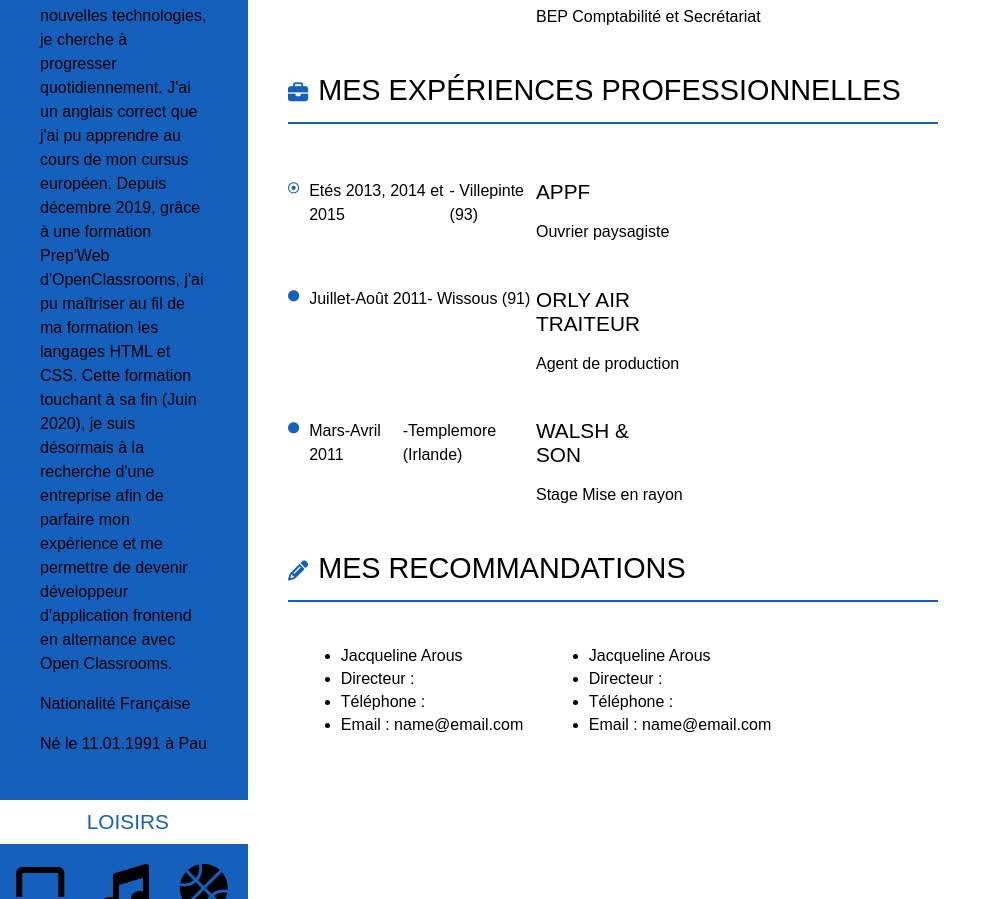
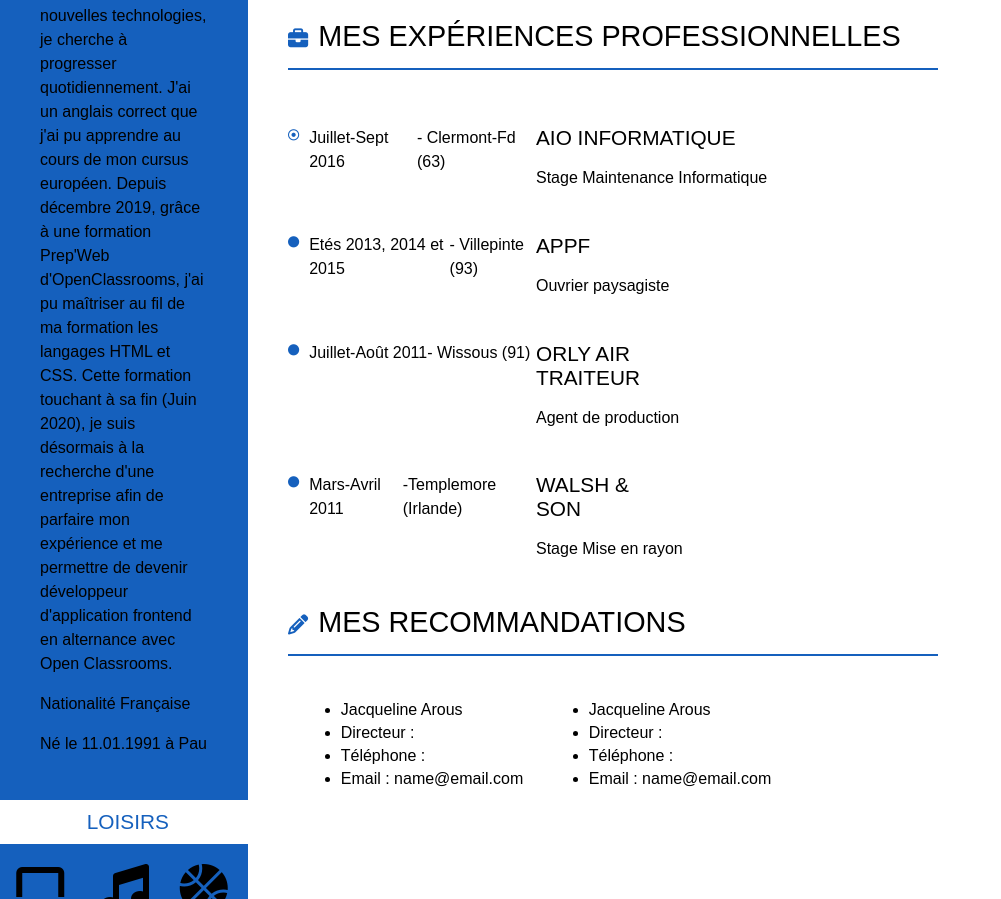
Before and after one commit to Thierry-prog/CV, a plain HTML site: page index.html in a window 1280 px wide. Shown: the part 1047-1946 px from the top of the page, without its empty margins (0-1001 px from the left). Drawn offline with Linux system fonts and the light colour scheme.

Commit message:
ajout stage AIO informatique

```diff
--- a/index.html
+++ b/index.html
@@ -87,10 +87,21 @@
                     <div class="exp_form"><!--partie gauche des dates et lieux-->
                         <div class="date">
                             <i class="far fa-dot-circle"></i>
+                            <p>Juillet-Sept 2016</p>
+                            <p>- Clermont-Fd (63)</p>
+                        </div>
+                        <div class="exp_form_desc"><!--partie description-->
+                            <h4>AIO Informatique</h4>
+                            <p>Stage Maintenance Informatique</p>
+                        </div>
+                    </div>
+                    <div class="exp_form">
+                        <div class="date">
+                            <i class="fas fa-circle"></i>
                             <p>Etés 2013, 2014 et 2015</p>
                             <p> - Villepinte (93)</p>
                         </div>
-                        <div class="exp_form_desc"><!--partie description-->
+                        <div class="exp_form_desc">
                             <h4>APPF</h4>
                             <p>Ouvrier paysagiste</p>
                         </div>
--- a/style.css
+++ b/style.css
@@ -240,6 +240,7 @@ Les plateformes exotiques sont concernées en premier lieu : navigateurs mobiles
     header
     {
         text-align: center;
+        margin-bottom: 50px;
     }
     aside
     {
```
Also changed, not shown: 1 other file.
